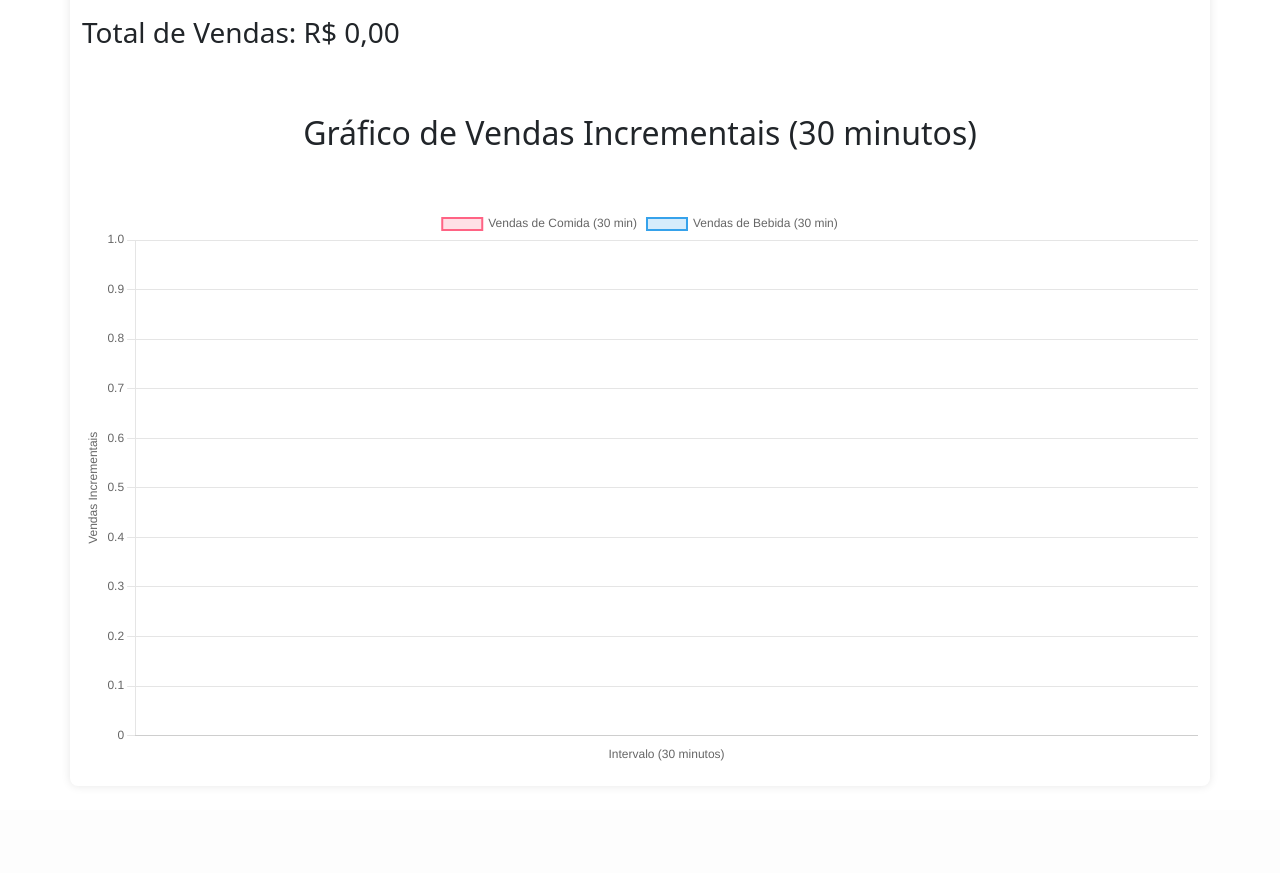
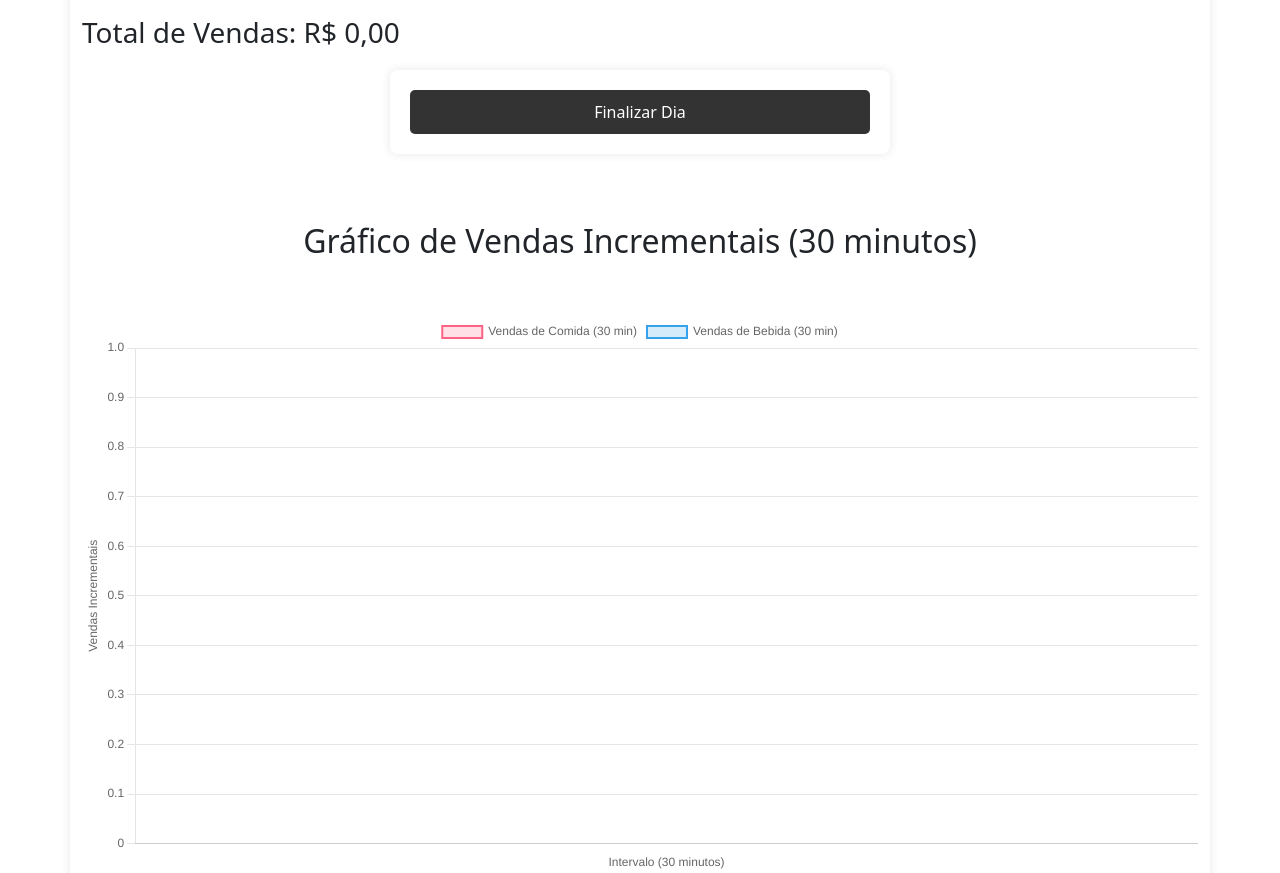
Before and after one commit to Thiago-Pininga/AppRestaurante, a PHP site: page /relatorio.php in a window 1280 px wide. Shown: the part 393-1266 px from the top of the page. Before the commit the page ends 1154 px from the top, so only its background shows below. Run offline with PHP 8.4, Linux system fonts and the light colour scheme; data that the repository does not hold is empty.

Commit message:
Add "Finalizar Dia" button to sales report page

```diff
--- a/www/relatorio.php
+++ b/www/relatorio.php
@@ -121,6 +121,15 @@ foreach ($all_intervals as $intv) {
       <h3>Total de Vendas: R$ <?= number_format($total_vendas, 2, ',', '.') ?></h3>
     </div>
 
+    <div style="margin: 20px 0; text-align: right;">
+        <form action="finalizar_dia.php" method="post" onsubmit="return confirm('Deseja realmente finalizar o dia?');">
+            <button type="submit" class="finalizar-dia-btn">
+                Finalizar Dia
+            </button>
+        </form>
+    </div>
+
+
     <h2>Gráfico de Vendas Incrementais (30 minutos)</h2>
     <canvas id="graficoVendasIntervalos"></canvas>
     <script>
```
